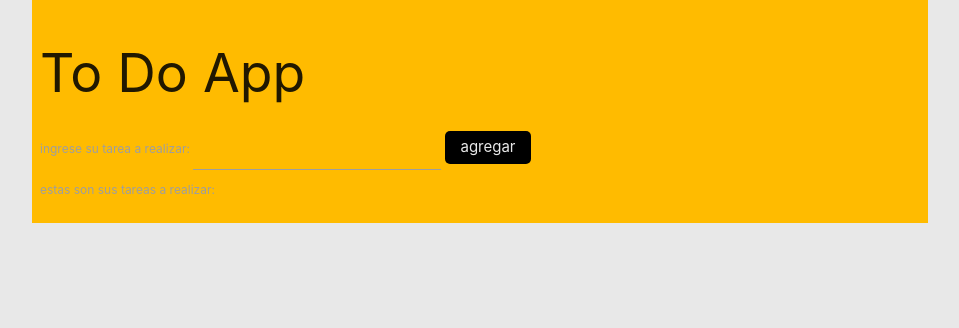
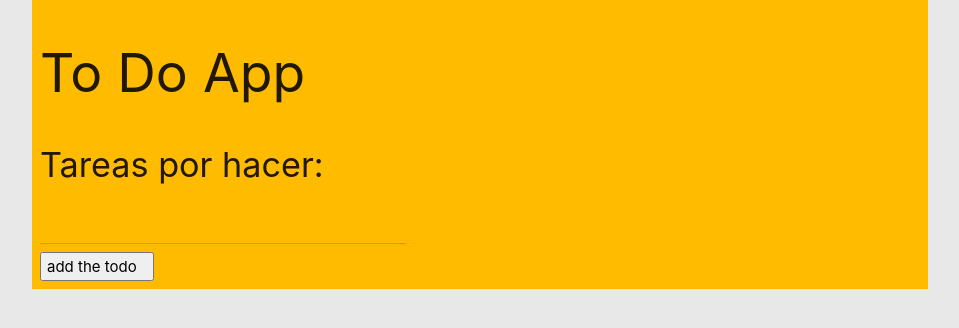
Before and after one commit to kJeriar/ToDoApp, a plain HTML site: page index.html in a window 1280 px wide. Shown: the whole page, without its empty margins (160-1119 px from the left). Drawn offline with nearby package versions, Linux system fonts and the light colour scheme.

Commit message:
Update index.html
mejoras html

```diff
--- a/index.html
+++ b/index.html
@@ -13,16 +13,17 @@
 
     <div class="container">
 		<h2>To Do App</h2>
+  	<form id="form-add-todo" class="form-add-todo">
 
-		<label for=""> ingrese su tarea a realizar: </label>
-		<form name="toDoList">
-		<input type="text" name="ListItem"/>
-		</form>
+    <h4>Tareas por hacer: </h4>
+    <input type="text" id="new-todo-item" class="new-todo-item" name="todo" />
+    <input type="submit" id="add" class="add" value="add the todo" />
+  </form>
 
-		<div id="button">agregar</div>
-		<br/>
-		<label for=""> estas son sus tareas a realizar: </label>
-		<ol></ol>
+  <form id="form-todo-list">
+    <ul id="todo-list" class="todo-list">
+    </ul>
+  </form>
 
 
 
```
